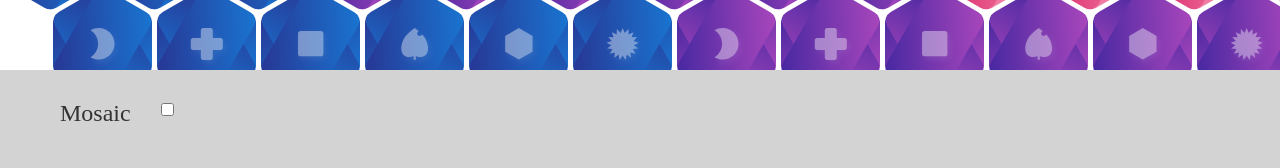
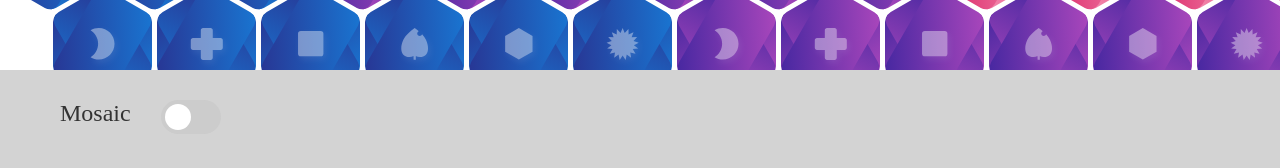
Before and after one commit to brentbrinkley/prismatone, a Svelte app: page / in a window 1280 px wide. Shown: the part 630-798 px from the top of the page. Built offline with nearby package versions, Linux system fonts and the light colour scheme.

Commit message:
got touchenter events to work on keys

```diff
--- a/src/DevicePanel.svelte
+++ b/src/DevicePanel.svelte
@@ -9,6 +9,11 @@
     padding: 30px;
     touch-action: none;
     display: flex;
+    user-select: none;
+  }
+
+  h2 {
+    user-select: none;
   }
 
   .device-name {
--- a/src/Note.svelte
+++ b/src/Note.svelte
@@ -11,6 +11,8 @@
     noteOff,
     noteOnDrag,
     noteOffDrag,
+    noteOnTouch,
+    noteOffTouch,
     noteTriggered;
 
   const setNoteStateOn = () => {
@@ -29,6 +31,7 @@
     pointer-events: none;
     opacity: 0.4;
     filter: drop-shadow(2px 3px 3px rgba(255, 255, 255, 0.2));
+    touch-action: none;
   }
 
   :global(#minus) {
@@ -82,9 +85,6 @@
     transform: rotate(-60deg);
   }
   .triggered {
-    transform: scale(0.9);
-  }
-  .triggerOnDrag {
     transform: scale(0.9);
   }
 
@@ -171,11 +171,10 @@
   {groupClass} hex"
   {id}
   class:triggered={noteTriggered}
-  on:mousedown|preventDefault={e => noteOn(e, setNoteStateOn)}
-  on:mouseup|preventDefault={e => noteOff(e, setNoteStateOff)}
-  on:mouseenter|preventDefault={e => noteOnDrag(e, setNoteStateOn)}
-  on:mouseleave|preventDefault={e => noteOffDrag(e, setNoteStateOff)}
-  on:touchstart|preventDefault={e => noteOn(e, setNoteStateOn)}
-  on:touchend|preventDefault={e => noteOff(e, setNoteStateOff)}>
+  on:pointerdown|preventDefault|stopPropagation={e => noteOn(e, setNoteStateOn)}
+  on:pointerup|preventDefault|stopPropagation={e => noteOff(e, setNoteStateOff)}
+  on:pointerenter|preventDefault|stopPropagation={e => noteOnDrag(e, setNoteStateOn)}
+  on:pointerleave|preventDefault|stopPropagation={e => noteOffDrag(e, setNoteStateOff)}>
+
   {@html svg}
 </div>
--- a/src/NoteGrid.svelte
+++ b/src/NoteGrid.svelte
@@ -9,7 +9,8 @@
   let synth, audioContext;
   let noteTriggered;
   let mouseDown = false;
-  let toggle = true;
+  let toggle = false;
+  let currentNote;
 
   const tileSetPanels = [
     "panel-A-1",
@@ -43,9 +44,13 @@
 
   const noteAction = {
     noteOn: (e, noteState) => {
+      currentNote = e.target.id;
+
       noteState();
       mouseDown = true;
       synth.triggerAttack(e.target.id);
+      e.target.releasePointerCapture(e.pointerId);
+      console.log(e.target);
     },
 
     noteOff: (e, noteState) => {
@@ -56,7 +61,7 @@
     },
 
     noteOnDrag: (e, noteState) => {
-      if (!mouseDown && !noteTriggered) return;
+      if (!mouseDown) return;
       noteState();
       synth.triggerAttack(e.target.id);
       noteTriggered = true;
@@ -67,6 +72,23 @@
       noteState();
       synth.triggerRelease(e.target.id);
       noteTriggered = false;
+    },
+    noteOnTouch: (e, noteState) => {
+      if (currentNote !== e.target.id) {
+        console.log(e);
+      }
+      // console.log(e.target.id);
+      // noteState();
+      // mouseDown = true;
+      // synth.triggerAttack(e.target.id);
+      // console.log(e.changedTouches);
+    },
+
+    noteOffTouch: (e, noteState) => {
+      noteState();
+      synth.triggerRelease(e.target.id);
+      noteTriggered = false;
+      mouseDown = false;
     }
   };
 
--- a/src/ScrollSwitch.svelte
+++ b/src/ScrollSwitch.svelte
@@ -10,6 +10,75 @@
   };
 </script>
 
-<div>
-  <input type="checkbox" on:change={emitToggle} bind:checked={toggle} />
-</div>
+<style>
+  /* The switch - the box around the slider */
+  .switch {
+    position: relative;
+    display: inline-block;
+    width: 60px;
+    height: 34px;
+  }
+
+  /* Hide default HTML checkbox */
+  .switch input {
+    opacity: 0;
+    width: 0;
+    height: 0;
+  }
+
+  /* The slider */
+  .slider {
+    position: absolute;
+    cursor: pointer;
+    top: 0;
+    left: 0;
+    right: 0;
+    bottom: 0;
+    background-color: #ccc;
+    -webkit-transition: 0.4s;
+    transition: 0.4s;
+  }
+
+  .slider:before {
+    position: absolute;
+    content: "";
+    height: 26px;
+    width: 26px;
+    left: 4px;
+    bottom: 4px;
+    background-color: white;
+    -webkit-transition: 0.4s;
+    transition: 0.4s;
+  }
+
+  input:checked + .slider {
+    background-color: #2196f3;
+  }
+
+  input:focus + .slider {
+    box-shadow: 0 0 1px #2196f3;
+  }
+
+  input:checked + .slider:before {
+    -webkit-transform: translateX(26px);
+    -ms-transform: translateX(26px);
+    transform: translateX(26px);
+  }
+
+  /* Rounded sliders */
+  .slider.round {
+    border-radius: 34px;
+  }
+
+  .slider.round:before {
+    border-radius: 50%;
+  }
+</style>
+
+<label class="switch">
+  <input
+    type="checkbox"
+    on:change|preventDefault={emitToggle}
+    bind:checked={toggle} />
+  <span class="slider round" />
+</label>
```
